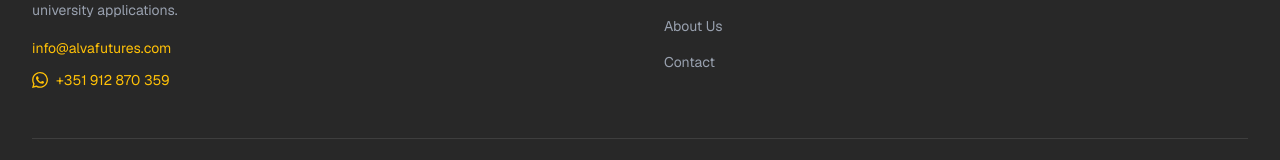
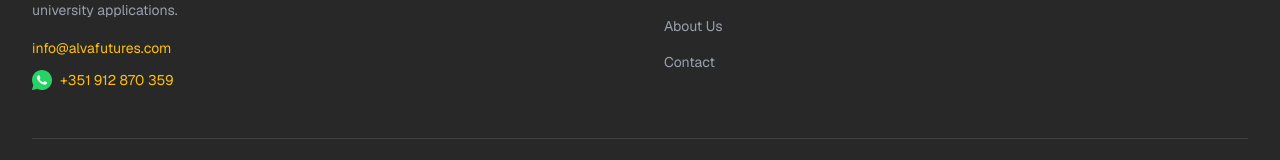
Before and after one commit to arjunnair1982/test, a Next.js app: page / in a window 1280 px wide. Shown: the part 6527-6687 px from the top of the page. Built offline with nearby package versions, Linux system fonts and the light colour scheme.

Commit message:
Update WhatsApp logo to official colored dual-path SVG

```diff
--- a/src/components/Footer.tsx
+++ b/src/components/Footer.tsx
@@ -26,8 +26,9 @@ export function Footer() {
                 rel="noopener noreferrer"
                 className="inline-flex items-center gap-2 text-sm text-brand-yellow hover:text-brand-yellow-light transition-colors"
               >
-                <svg className="w-4 h-4" fill="currentColor" viewBox="0 0 24 24">
-                  <path d="M17.472 14.382c-.297-.149-1.758-.867-2.03-.967-.273-.099-.471-.148-.67.15-.197.297-.767.966-.94 1.164-.173.199-.347.223-.644.075-.297-.15-1.255-.463-2.39-1.475-.883-.788-1.48-1.761-1.653-2.059-.173-.297-.018-.458.13-.606.134-.133.298-.347.446-.52.149-.174.198-.298.298-.497.099-.198.05-.371-.025-.52-.075-.149-.669-1.612-.916-2.207-.242-.579-.487-.5-.669-.51a12.8 12.8 0 0 0-.57-.01c-.198 0-.52.074-.792.372-.272.297-1.04 1.016-1.04 2.479 0 1.462 1.065 2.875 1.213 3.074.149.198 2.096 3.2 5.077 4.487.709.306 1.262.489 1.694.625.712.227 1.36.195 1.871.118.571-.085 1.758-.719 2.006-1.413.248-.694.248-1.289.173-1.413-.074-.124-.272-.198-.57-.347m-5.421 7.403h-.004a9.87 9.87 0 0 1-5.031-1.378l-.361-.214-3.741.982.998-3.648-.235-.374a9.86 9.86 0 0 1-1.51-5.26c.001-5.45 4.436-9.884 9.888-9.884 2.64 0 5.122 1.03 6.988 2.898a9.825 9.825 0 0 1 2.893 6.994c-.003 5.45-4.437 9.884-9.885 9.884m8.413-18.297A11.815 11.815 0 0 0 12.05 0C5.495 0 .16 5.335.157 11.892c0 2.096.547 4.142 1.588 5.945L.057 24l6.305-1.654a11.882 11.882 0 0 0 5.683 1.448h.005c6.554 0 11.89-5.335 11.893-11.893a11.821 11.821 0 0 0-3.48-8.413Z"/>
+                <svg className="w-5 h-5" viewBox="0 0 24 24">
+                  <path fill="#25D366" d="M12.013 0C5.388 0 0 5.388 0 12.013c0 2.12.553 4.195 1.604 6.014l-1.706 6.223 6.368-1.67a11.954 11.954 0 0 0 5.747 1.472c6.626 0 12.014-5.388 12.014-12.013S18.638 0 12.013 0z" />
+                  <path fill="#FFF" d="M17.472 14.382c-.297-.149-1.758-.867-2.03-.967-.273-.099-.471-.148-.67.15-.197.297-.767.966-.94 1.164-.173.199-.347.223-.644.075-.297-.15-1.255-.463-2.39-1.475-.883-.788-1.48-1.761-1.653-2.059-.173-.297-.018-.458.13-.606.134-.133.298-.347.446-.52.149-.174.198-.298.298-.497.099-.198.05-.371-.025-.52-.075-.149-.669-1.612-.916-2.207-.242-.579-.487-.5-.669-.51a12.8 12.8 0 0 0-.57-.01c-.198 0-.52.074-.792.372-.272.297-1.04 1.016-1.04 2.479 0 1.462 1.065 2.875 1.213 3.074.149.198 2.096 3.2 5.077 4.487.709.306 1.262.489 1.694.625.712.227 1.36.195 1.871.118.571-.085 1.758-.719 2.006-1.413.248-.694.248-1.289.173-1.413-.074-.124-.272-.198-.57-.347" />
                 </svg>
                 +351 912 870 359
               </a>
```
